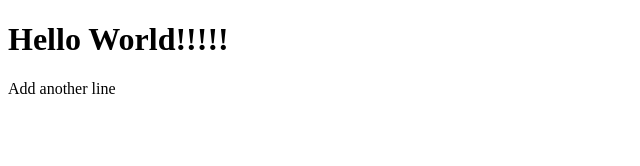
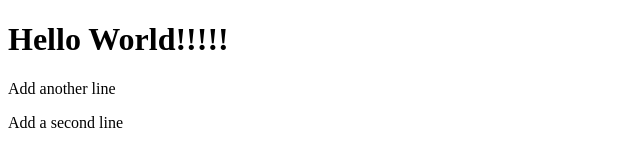
Before and after one commit to swiesbrock/hello-world, a plain HTML site: page index.html in a window 1280 px wide. Shown: the whole page, without its empty margins (0-640 px from the left). Drawn offline with Linux system fonts and the light colour scheme.

Commit message:
Added second paragraph

```diff
--- a/index.html
+++ b/index.html
@@ -10,6 +10,7 @@
 <h1>Hello World!!!!!</h1>
 
 <p>Add another line</p>
+<p>Add a second line</p>
 
 </body>
 </html>
```
